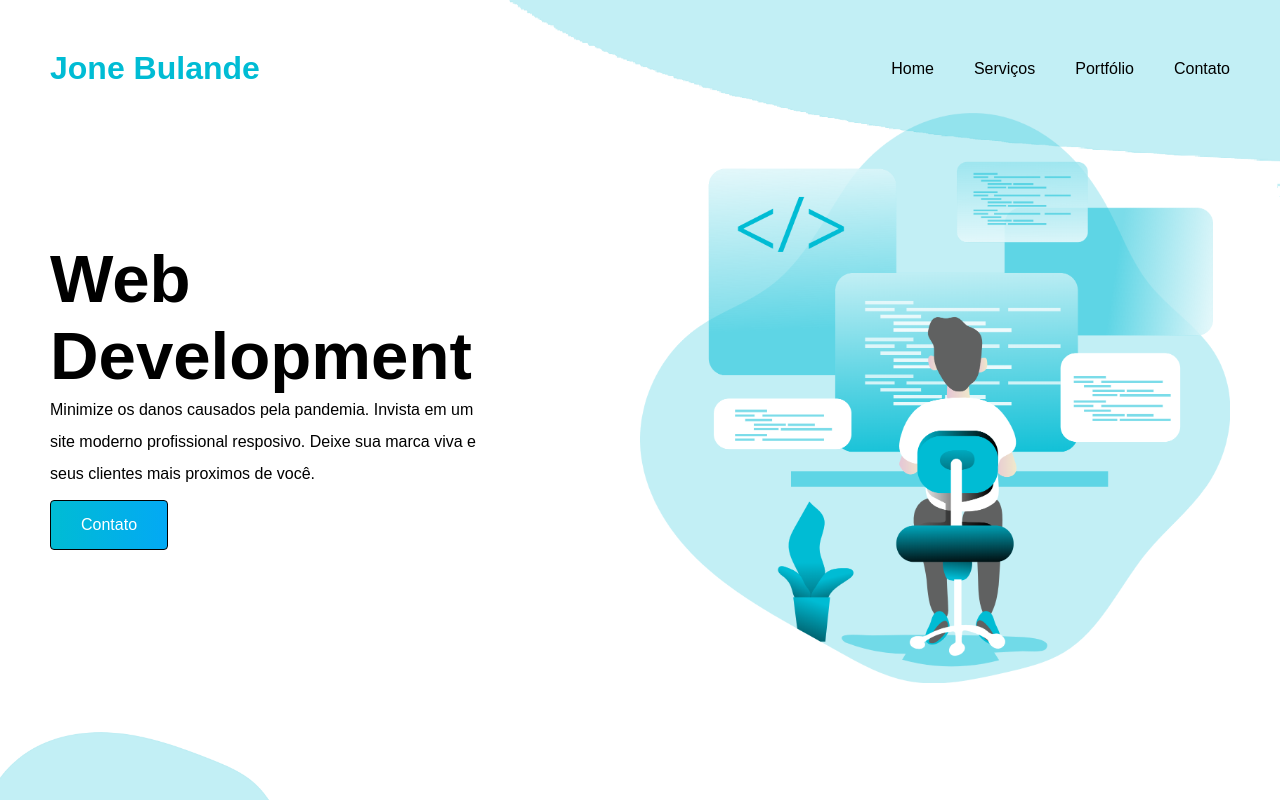
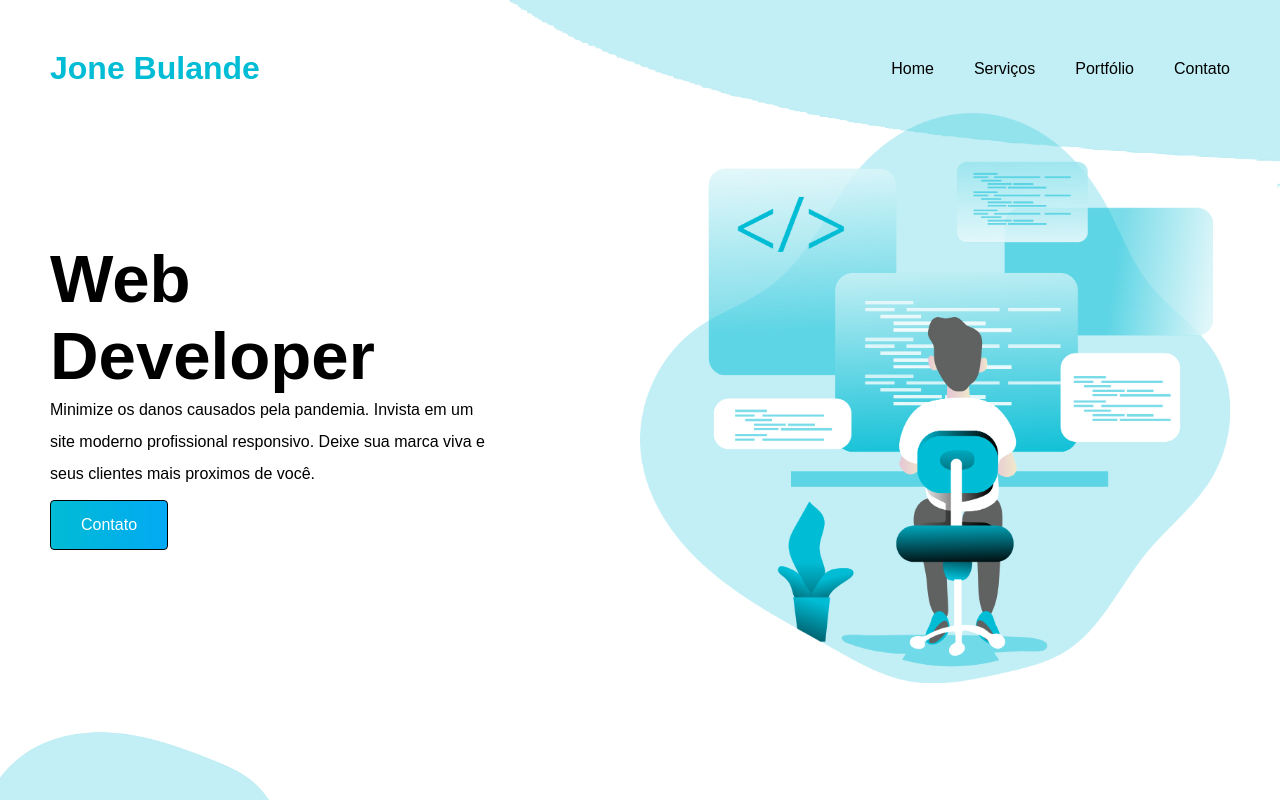
Before and after one commit to JoneBulande/JoneBulande.github.io, a plain HTML site: page index.html in a window 1280 px wide. Drawn offline with Linux system fonts and the light colour scheme.

Commit message:
atualização do subtitulo da hero

```diff
--- a/index.html
+++ b/index.html
@@ -25,9 +25,9 @@
 	<section class="hero">
 
 		<div class="title">
-			<h1>Web <br/> Development</h1>
+			<h1>Web <br/> Developer</h1>
 			<p>
-				Minimize os danos causados pela pandemia. Invista em um site moderno profissional resposivo.
+				Minimize os danos causados pela pandemia. Invista em um site moderno profissional responsivo.
 				Deixe sua marca viva e seus clientes mais proximos de você.
 
 			</p>
```
